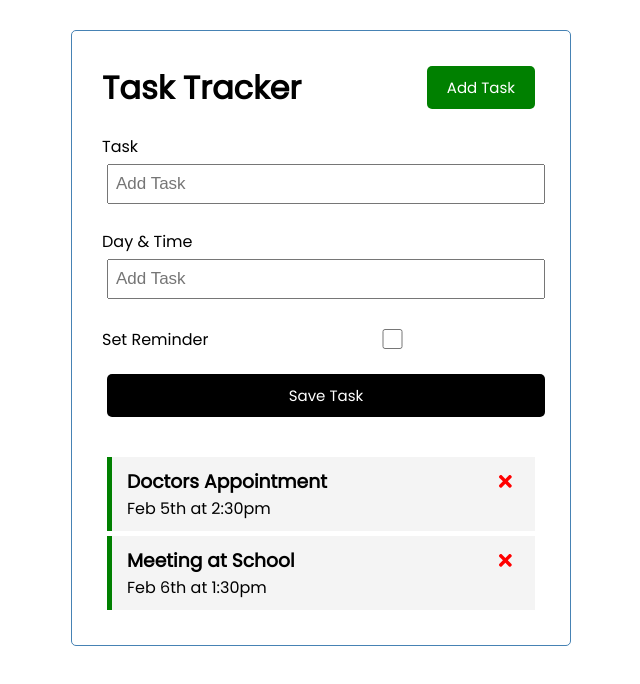
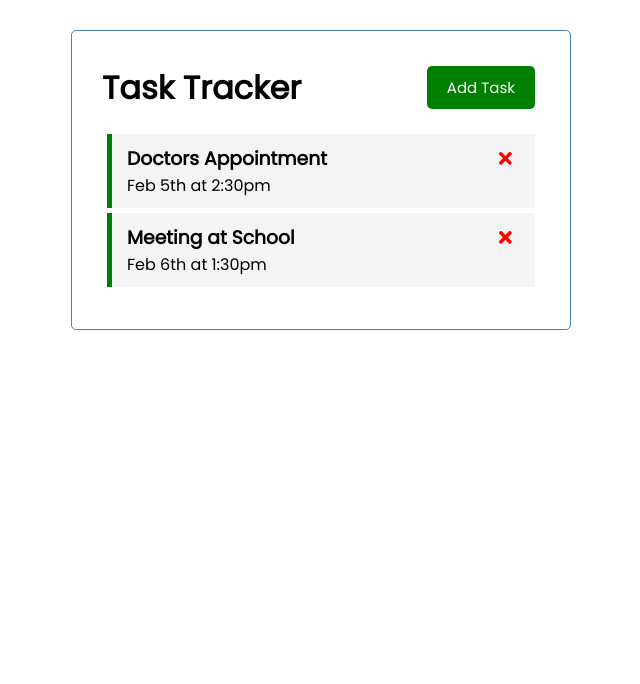
Before and after one commit to Tailsxz/TaskTrackerDEMO, a React (Vite) app: page / in a window 1280 px wide. Shown: the top 684 px of the page, without its empty margins (319-959 px from the left). Built offline with nearby package versions, Linux system fonts and the light colour scheme.

Commit message:
defined a seperate state to handle showing the add form, passing a hanlder that will toggle the form to header > button component

```diff
--- a/src/App.jsx
+++ b/src/App.jsx
@@ -6,6 +6,7 @@ import './App.css'
 
 const App = () => {
   //Remember, any useStates and hooks in general should be at the top of your functional component!!!
+  const [showingAddForm, setShowingAddForm] = useState(false);
   const [tasks, setTasks] = useState([
     {
       "id": 1,
@@ -40,8 +41,8 @@ const App = () => {
 
   return (
     <div className="container">
-      <Header title='Task Tracker' />
-      <AddTask onAdd={handleAdd} />
+      <Header title='Task Tracker' onShowAddForm={() => setShowingAddForm(!showingAddForm)}/>
+      {showingAddForm && <AddTask onAdd={handleAdd} />}
       {tasks.length > 0 ? <Tasks tasks={tasks}onDelete={handleDelete} onReminder={handleReminder}/> : <p>You have no tasks left.</p>}
     </div>
   )
--- a/src/components/Header.jsx
+++ b/src/components/Header.jsx
@@ -1,16 +1,17 @@
 import PropTypes from 'prop-types'
 import Button from './Button'
-const Header = ({ title = '' }) => {
+const Header = ({ title = '', onShowAddForm }) => {
   return (
     <header className='header'>
       <h1>{title}</h1>
-      <Button color='green' text='Add Task' />
+      <Button color='green' text='Add Task' onClick={onShowAddForm}/>
     </header>
   );
 }
 
 Header.propTypes = {
   title: PropTypes.string,
+  onShowAddForm: PropTypes.func,
 }
 
 export default Header
```
